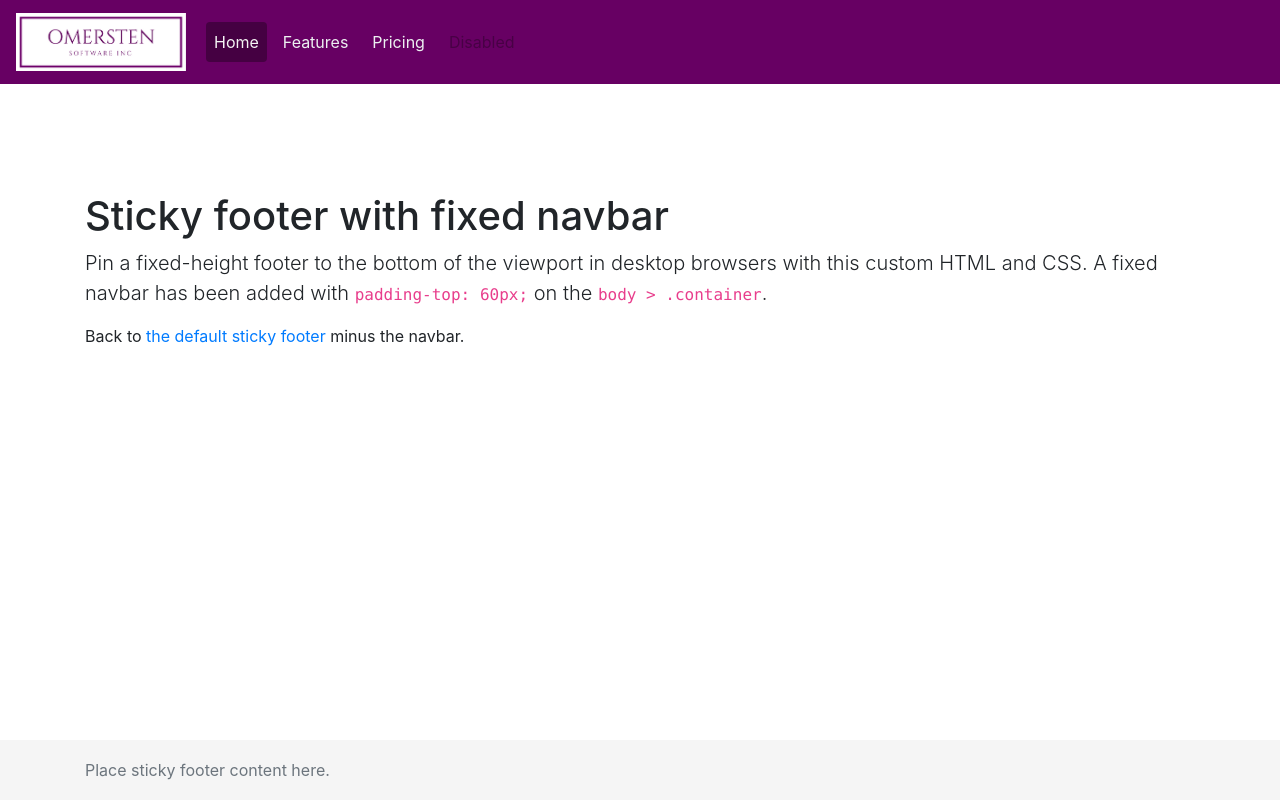
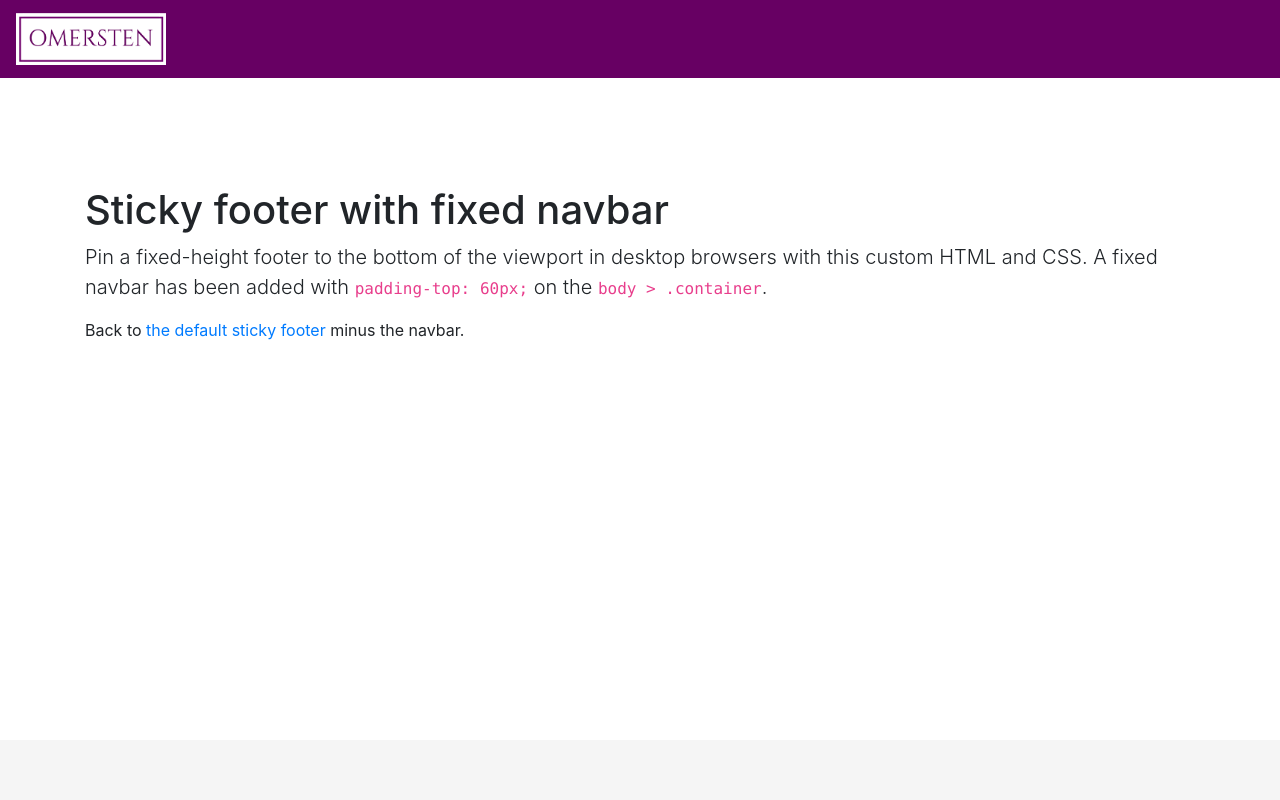
Before and after one commit to mamasnicolaou/mamasnicolaou.com, a plain HTML site: page index.html in a window 1280 px wide. Drawn offline with nearby package versions, Linux system fonts and the light colour scheme.

Commit message:
changed logo

```diff
--- a/index.html
+++ b/index.html
@@ -21,26 +21,9 @@
     <header>
 <nav class="navbar navbar-expand-lg navbar-light">
         <a href="#" class="navbar-brand d-flex align-items-center">
-            <img style="size:contain;width: 170px; left: 15px;" src="assets/img/ommerstenlog.png"></a>
-        </a>  <button class="navbar-toggler" type="button" data-toggle="collapse" data-target="#navbarNav" aria-controls="navbarNav" aria-expanded="false" aria-label="Toggle navigation">
-    <span class="navbar-toggler-icon"></span>
-  </button>
-  <div class="collapse navbar-collapse" id="navbarNav">
-    <ul class="navbar-nav">
-      <li class="nav-item active">
-        <a class="nav-link" href="#">Home <span class="sr-only">(current)</span></a>
-      </li>
-      <li class="nav-item">
-        <a class="nav-link" href="#">Features</a>
-      </li>
-      <li class="nav-item">
-        <a class="nav-link" href="#">Pricing</a>
-      </li>
-      <li class="nav-item">
-        <a class="nav-link disabled" href="#">Disabled</a>
-      </li>
-    </ul>
-  </div>
+            <img style="size:contain;width: 150px; left: 30px;" src="assets/img/ommerstenlogo.png"></a>
+        </a>
+
 </nav>
     </header>
 
@@ -53,7 +36,7 @@
 
     <footer class="footer">
       <div class="container">
-        <span class="text-muted">Place sticky footer content here.</span>
+        <span class="text-muted"></span>
       </div>
     </footer>
 
```
